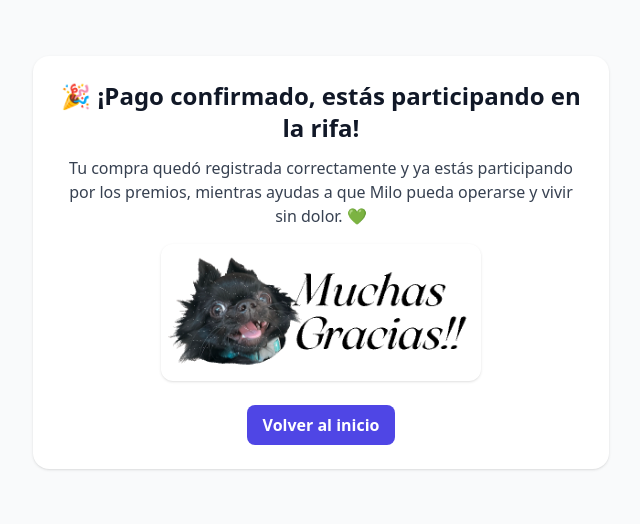
After one commit to mpizarrot/Rifa-Milo, a Django app: page /pago-exitoso/ in a window 1280 px wide. The commit adds this page. Shown: the top 524 px of the page, without its empty margins (319-959 px from the left). Run offline with Django 5.2, Linux system fonts and the light colour scheme; some libraries are stand-ins or nearby versions.

Commit message:
add payment success page

```diff
--- /dev/null
+++ b/raffle/templates/raffle/payment_success.html
@@ -0,0 +1,45 @@
+{% extends "base.html" %}
+{% load static %}
+
+{% block title %}Pago confirmado{% endblock %}
+
+{% block content %}
+<div class="max-w-xl mx-auto text-center mt-10 mb-10 bg-white rounded-2xl shadow p-6">
+  {% if is_donation %}
+    <h1 class="text-2xl font-bold mb-3">💚 ¡Gracias por tu donación para Milo!</h1>
+    <p class="text-gray-700 mb-4">
+      Tu aporte ayudará directamente a que Milo pueda operarse y dejar de sentir dolor en sus patitas.
+      De verdad, ¡muchas gracias por tu apoyo! 🐶
+    </p>
+  {% else %}
+    <h1 class="text-2xl font-bold mb-3">🎉 ¡Pago confirmado, estás participando en la rifa!</h1>
+    <p class="text-gray-700 mb-4">
+      Tu compra quedó registrada correctamente y ya estás participando por los premios,
+      mientras ayudas a que Milo pueda operarse y vivir sin dolor. 💚
+    </p>
+  {% endif %}
+
+  <!-- GIF de Milo -->
+  <div class="mt-4 mb-6 flex justify-center">
+    <img
+      src="{% static 'img/milo_feliz.gif' %}"
+      alt="Milo feliz"
+      class="max-w-xs rounded-xl shadow"
+    >
+  </div>
+
+  <!-- Botón para volver al inicio -->
+  <a href="{% url 'raffle_detail' %}"
+     class="inline-block px-4 py-2 rounded-lg bg-indigo-600 hover:bg-indigo-700 text-white font-semibold">
+    Volver al inicio
+  </a>
+
+  {% if is_donation %}
+    <div class="mt-3">
+      <a href="{% url 'donation_page' %}" class="text-sm text-indigo-600 hover:text-indigo-800 underline">
+        Hacer otra donación
+      </a>
+    </div>
+  {% endif %}
+</div>
+{% endblock %}
--- a/raffle/urls.py
+++ b/raffle/urls.py
@@ -21,4 +21,5 @@ urlpatterns = [
         name="mp_create_donation_preference",
     ),
     path("premios/", views.prizes_page, name="prizes_page"),
+    path("pago-exitoso/", views.payment_success, name="payment_success"),
 ]
--- a/raffle/views.py
+++ b/raffle/views.py
@@ -245,7 +245,7 @@ def create_preference(request):
             return JsonResponse({"error": "MP_PUBLIC_BASE_URL no configurado en el servidor"}, status=500)
         base_url = request.build_absolute_uri("/").rstrip("/")
 
-    success_url = f"{base_url}/?ok=1"
+    success_url = f"{base_url}{reverse('payment_success')}?kind=raffle"
     failure_url = f"{base_url}/?fail=1"
     pending_url = f"{base_url}/?pending=1"
     notification_url = f"{base_url}{reverse('mp_webhook')}"
@@ -702,7 +702,7 @@ def create_donation_preference(request):
         request.build_absolute_uri("/").rstrip("/")
     )
 
-    success_url = f"{base_url}/donar/?ok=1"
+    success_url = f"{base_url}{reverse('payment_success')}?kind=donation"
     failure_url = f"{base_url}/donar/?fail=1"
     pending_url = f"{base_url}/donar/?pending=1"
     notification_url = f"{base_url}{reverse('mp_webhook')}"
@@ -868,3 +868,17 @@ def prizes_page(request):
         "raffle": raffle,
         "prizes": prizes,
     })
+
+@require_GET
+def payment_success(request):
+    """
+    Página limpia que se muestra cuando Mercado Pago redirige con pago aprobado.
+    Sirve tanto para rifa como para donación.
+    """
+    kind = request.GET.get("kind", "raffle")  # 'raffle' o 'donation'
+    is_donation = (kind == "donation")
+
+    context = {
+        "is_donation": is_donation,
+    }
+    return render(request, "raffle/payment_success.html", context)
```
Also changed, not shown: raffle/static/js/donation.js (+38 -4 lines), raffle/templates/raffle/detail.html (+0 -10 lines), raffle/templates/raffle/donate.html (+0 -10 lines), raffle/static/img/milo_feliz.gif (added).
